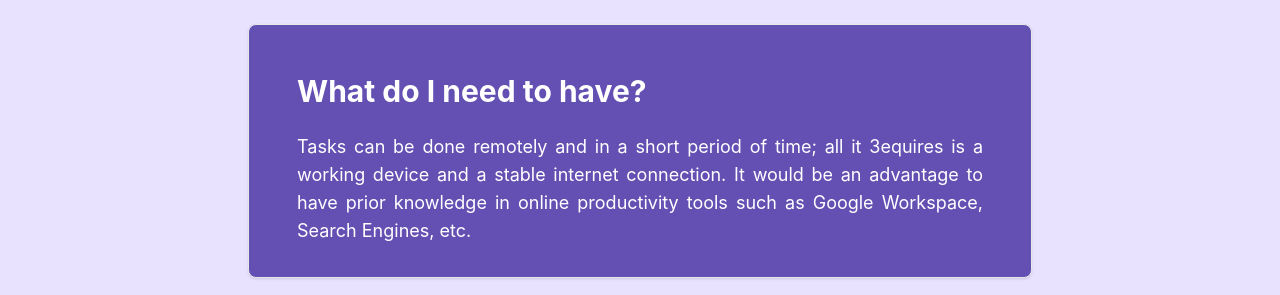
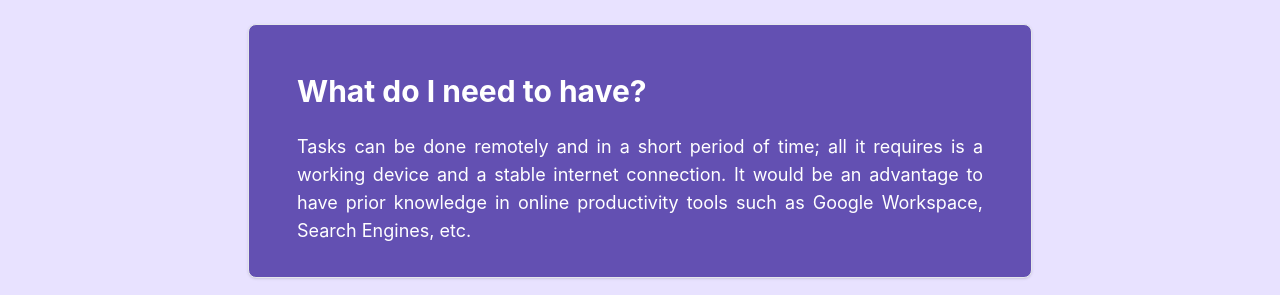
Before and after one commit to humandao-org/PocketAssistantLandingPage, a React (Create React App) app: page / in a window 1280 px wide. Shown: the part 6540-6835 px from the top of the page. Built offline with nearby package versions, Linux system fonts and the light colour scheme.

Commit message:
fixed typo in faqs

```diff
--- a/src/pages/content.js
+++ b/src/pages/content.js
@@ -311,7 +311,7 @@ export class Content extends Component {
             <div class="mx-auto mt-10 w-full rounded-lg border bg-purple-box/70 px-6 py-6 text-justify sm:px-8 sm:py-8 sm:shadow md:px-12 lg:w-5/6 xl:w-2/3">
               <h3 class="py-4 text-lg font-bold text-white sm:text-xl md:text-3xl">What do I need to have?</h3>
               <p class="md:text-normal mt-2 text-base text-white sm:text-lg">
-                Tasks can be done remotely and in a short period of time; all it 3equires is a working device and a stable internet connection. It would be an advantage to have prior knowledge in online productivity tools such as Google Workspace,
+                Tasks can be done remotely and in a short period of time; all it requires is a working device and a stable internet connection. It would be an advantage to have prior knowledge in online productivity tools such as Google Workspace,
                 Search Engines, etc.
               </p>
             </div>
```
